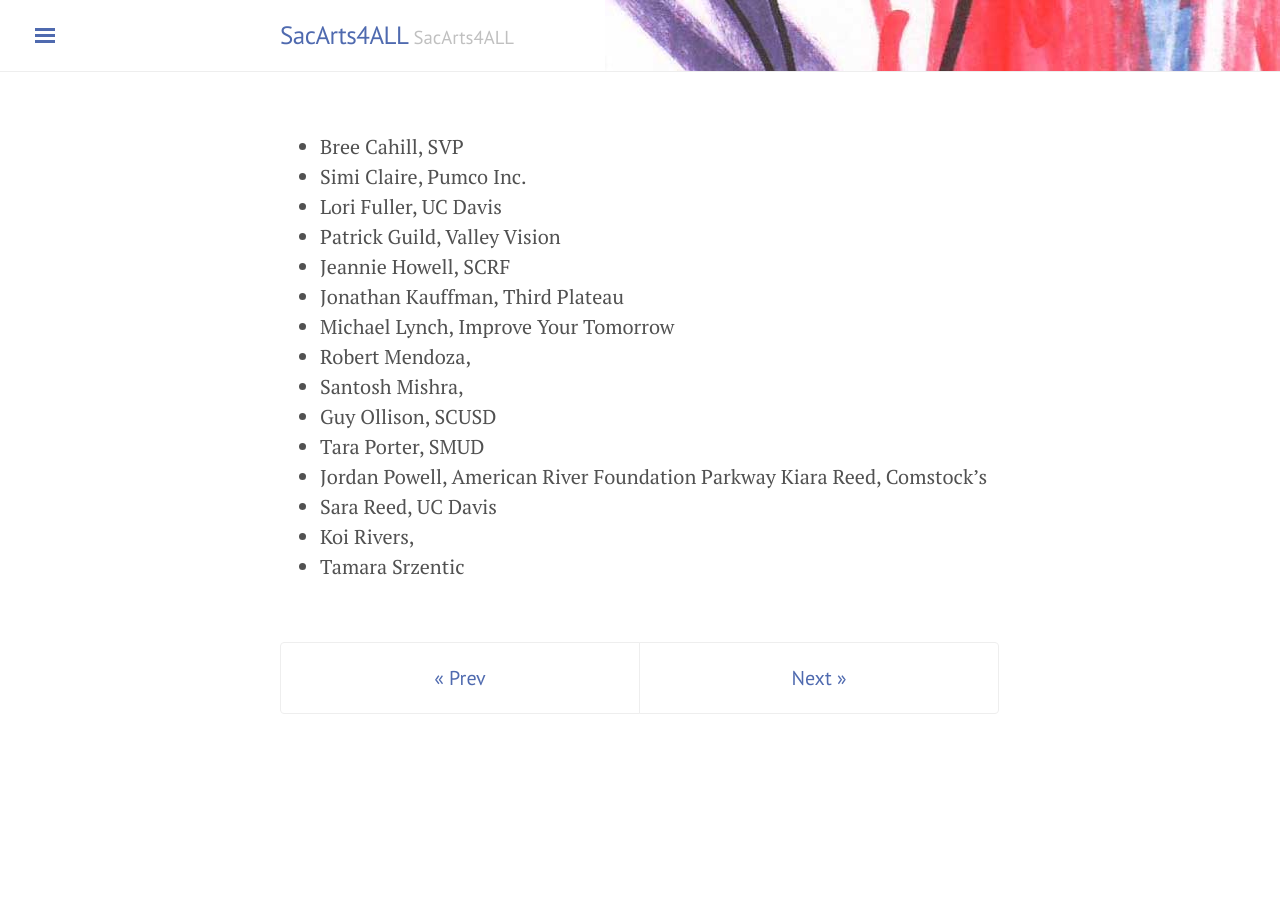
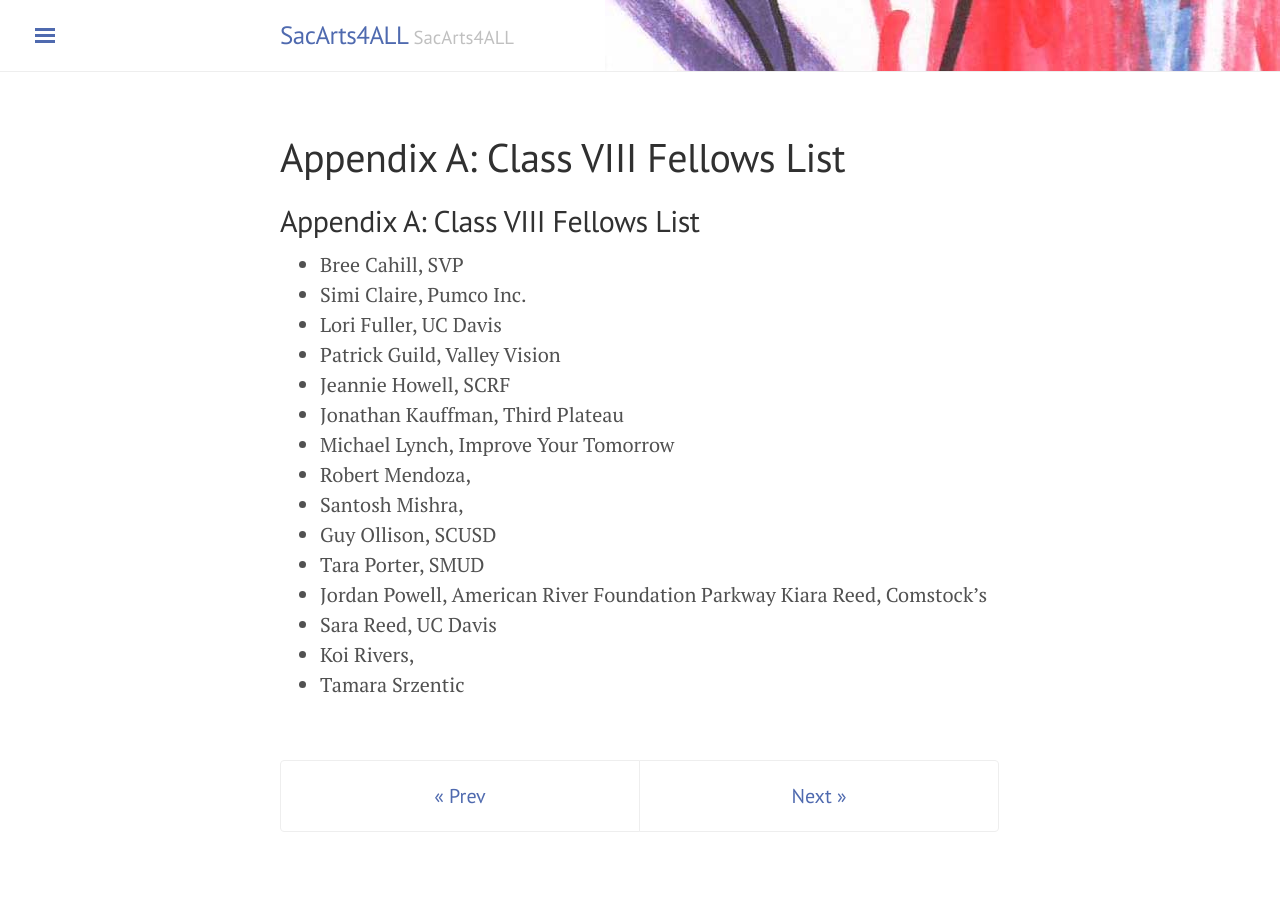
Before and after one commit to code4sac/sacarts4ALL, a Jekyll site: the page built from 7_fellows_list.md, in a window 1280 px wide. Built offline with Jekyll 4.4.1, drawn with Linux system fonts in a browser that asks for light colours; our own code applies the rules of GitHub Pages for plain Markdown files.

Commit message:
Update 7_fellows_list.md

```diff
--- a/7_fellows_list.md
+++ b/7_fellows_list.md
@@ -3,6 +3,7 @@
 title: Appendix A: Class VIII Fellows List
 permalink: /fellows_list/
 ---
+## Appendix A: Class VIII Fellows List
 
 * Bree Cahill, SVP
 * Simi Claire, Pumco Inc.
```
